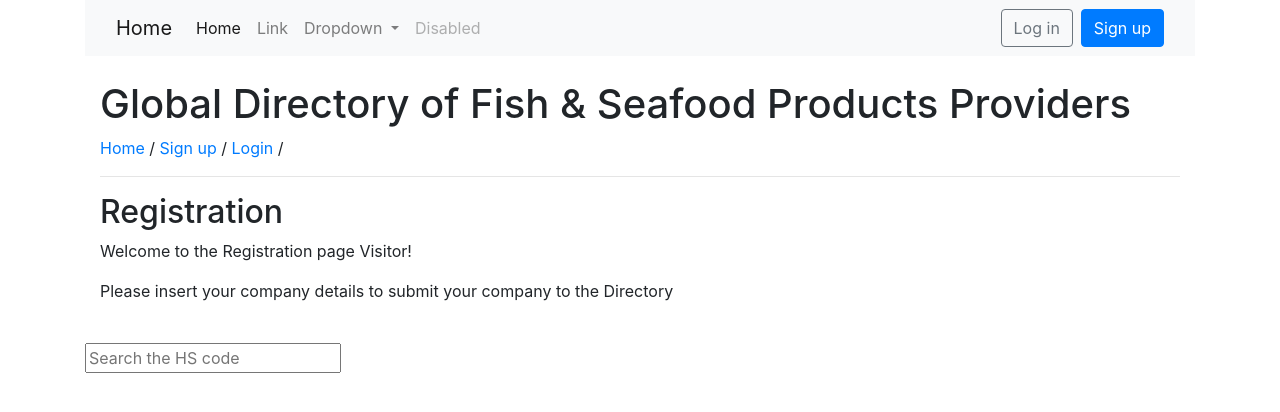
After one commit to alcat984/dir3, a Django app: page /company-reg in a window 1280 px wide. The commit adds this page. Shown: the top 412 px of the page. Run offline with Django 3.2, Linux system fonts and the light colour scheme; some libraries are stand-ins or nearby versions.

Commit message:
Adding search bar in the Home

```diff
--- a/mysite/core/views.py
+++ b/mysite/core/views.py
@@ -31,3 +31,8 @@ def secret_page(request):
 
 class SecretPage(TemplateView):
     template_name = 'secret_page.html'
+
+def company_reg(request):
+    return render(request, 'registration/company_reg.html', {
+        'company_reg': company_reg
+    })
--- a/mysite/settings.py
+++ b/mysite/settings.py
@@ -38,6 +38,7 @@ INSTALLED_APPS = [
     'django.contrib.messages',
     'django.contrib.staticfiles',
     'mysite.core'
+
 ]
 
 MIDDLEWARE = [
--- a/mysite/templates/base.html
+++ b/mysite/templates/base.html
@@ -51,6 +51,7 @@
             <h1>Global Directory of Fish & Seafood Products Providers</h1>
             <a href="{% url 'home' %}">Home</a> /
             {% if user.is_authenticated %}
+                <a href="{% url 'company_reg' %}">Company registry</a> /
                 <a href="{% url 'secret' %}">Secret page</a> /
                 <a href="{% url 'secret2' %}">Secret page (class-based view)</a> /
                 <a href="{% url 'password_change' %}">Password Change</a> /
@@ -65,6 +66,7 @@
         {% endblock %}
         </div>
         </br>
+        <!--
         <div class="container">
                 <div class="jumbotron">
                         <h1 class="display-4">Welcome to the Global Directory of Fish & Seafood Providers</h1>
@@ -74,6 +76,12 @@
                         <a class="btn btn-primary btn-lg" href="{% url 'signup' %}" role="button">Register</a>
                       </div>
         </div>
+        -->
+
+        <div class='container'>
+        <input type="text" name="Search" placeholder="Search the HS code">
+        </div>
+
     <script src="https://code.jquery.com/jquery-3.4.1.slim.min.js" integrity="sha384-J6qa4849blE2+poT4WnyKhv5vZF5SrPo0iEjwBvKU7imGFAV0wwj1yYfoRSJoZ+n" crossorigin="anonymous"></script>
     <script src="https://cdn.jsdelivr.net/npm/popper.js@1.16.0/dist/umd/popper.min.js" integrity="sha384-Q6E9RHvbIyZFJoft+2mJbHaEWldlvI9IOYy5n3zV9zzTtmI3UksdQRVvoxMfooAo" crossorigin="anonymous"></script>
     <script src="https://stackpath.bootstrapcdn.com/bootstrap/4.4.1/js/bootstrap.min.js" integrity="sha384-wfSDF2E50Y2D1uUdj0O3uMBJnjuUD4Ih7YwaYd1iqfktj0Uod8GCExl3Og8ifwB6" crossorigin="anonymous"></script>
--- a/mysite/templates/home.html
+++ b/mysite/templates/home.html
@@ -1,3 +1,4 @@
+<div class="container">
 {% extends 'base.html' %}
 
 {% block content %}
@@ -6,3 +7,4 @@
 <p>
     <strong>Total users registered: </strong> {{ count }}
 {% endblock %}
+</div>
--- /dev/null
+++ b/mysite/templates/registration/company_reg.html
@@ -0,0 +1,10 @@
+<div class="container">
+{% extends 'base.html' %}
+
+{% block content %}
+<h2>Registration</h2>
+
+<p>Welcome to the Registration page {% if user.is_authenticated%}{{ user.username }}{% else %} Visitor{% endif%}!</p>
+<p>Please insert your company details to submit your company to the Directory</p>
+</div>
+{% endblock %}
--- a/mysite/urls.py
+++ b/mysite/urls.py
@@ -9,5 +9,6 @@ urlpatterns = [
     path('secret', views.secret_page, name='secret'),
     path('secret2', views.SecretPage.as_view(), name='secret2'),
     path('accounts/', include('django.contrib.auth.urls')),
+    path('company-reg', views.company_reg, name='company_reg'),
     path('admin/', admin.site.urls),
 ]
```
Also changed, not shown: db.sqlite3.
